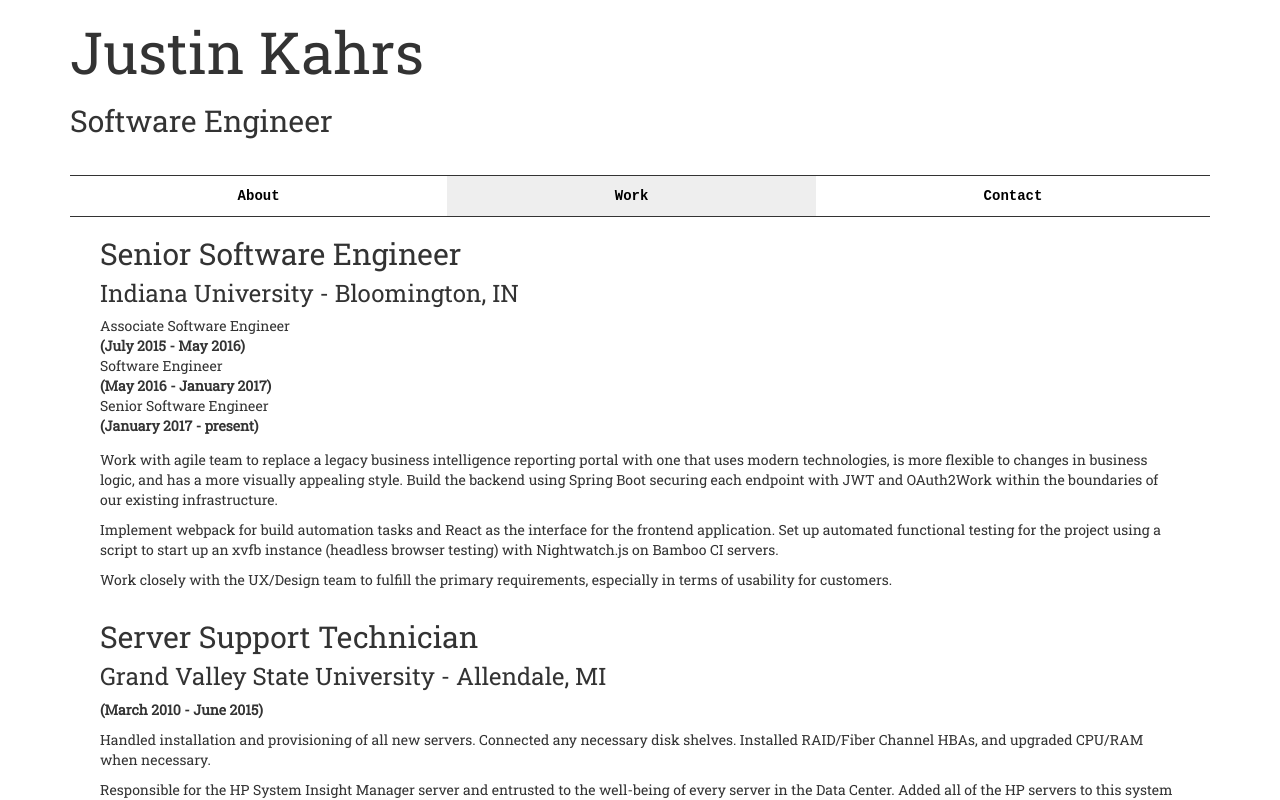
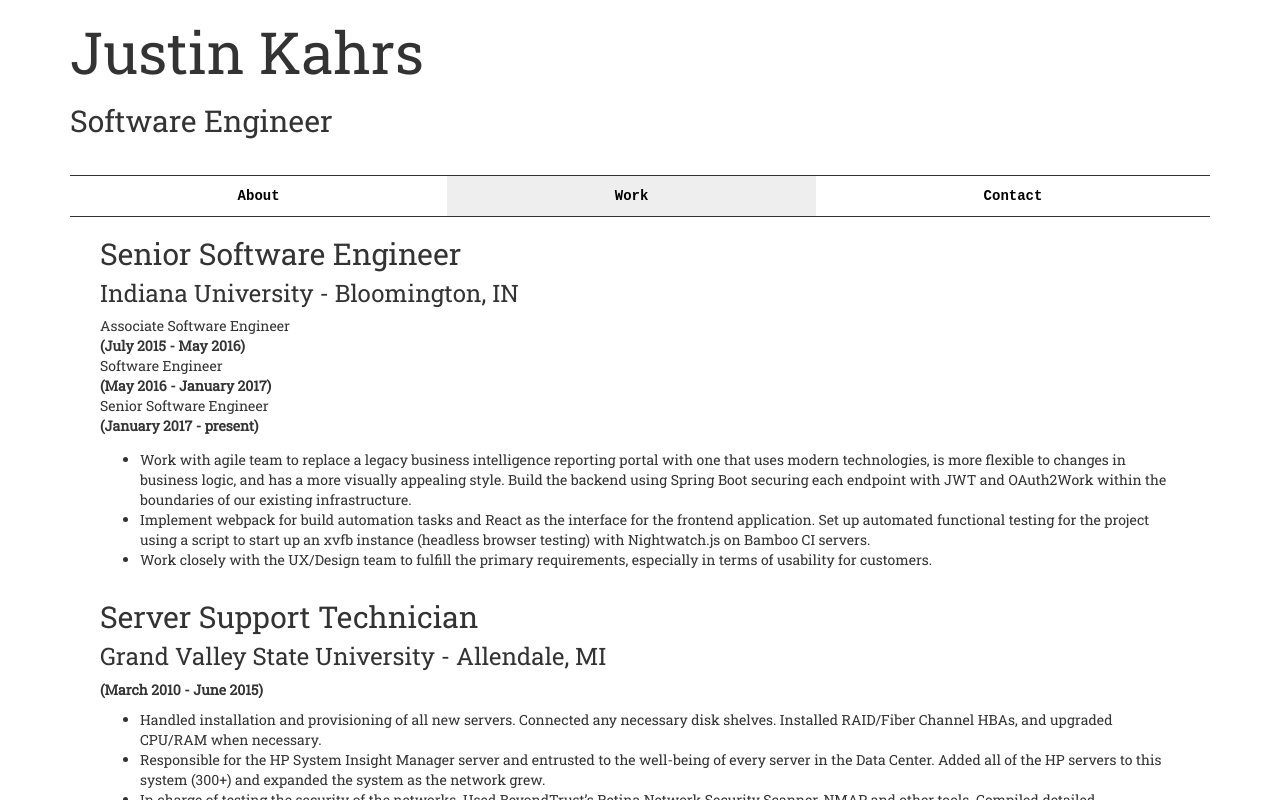
Before and after one commit to justinkahrs/portfolio, a React (Create React App) app: page / in a window 1280 px wide. Both pictures are taken after a click on the button "Work". Shown: the top 800 px of the page. Built offline with nearby package versions, Linux system fonts and the light colour scheme.

Commit message:
Update Work.js

```diff
--- a/src/components/work/Work.js
+++ b/src/components/work/Work.js
@@ -29,18 +29,18 @@
       }
     >
       <p>
-        Work with agile team to replace a legacy business intelligence
+		<ul>
+			<li>Work with agile team to replace a legacy business intelligence
         reporting portal with one that uses modern technologies, is more flexible to changes
         in business logic, and has a more visually appealing style. Build the backend using Spring Boot securing
-        each endpoint with JWT and OAuth2Work within the boundaries of our existing infrastructure.
-      </p>
-      <p>
-        Implement webpack for build automation tasks and React as
-        the interface for the frontend application. Set up automated functional testing for the project using a script to start up an xvfb instance (headless browser testing) with Nightwatch.js on Bamboo CI servers.
-      </p>
-      <p>
-        Work closely with the UX/Design team to fulfill the primary requirements, especially in terms of usability for customers.
-      </p>
+        each endpoint with JWT and OAuth2Work within the boundaries of our existing infrastructure.</li>
+
+			<li>Implement webpack for build automation tasks and React as
+        the interface for the frontend application. Set up automated functional testing for the project using a script to start up an xvfb instance (headless browser testing) with Nightwatch.js on Bamboo CI servers.</li>
+
+			<li>Work closely with the UX/Design team to fulfill the primary requirements, especially in terms of usability for customers.</li>
+		</ul>
+	  </p>
     </PromotionEntry>
     <Entry
       location="Grand Valley State University - Allendale, MI"
@@ -49,28 +49,24 @@
       endDate="June 2015"
     >
       <p>
-        Handled installation and provisioning of all new servers. Connected
-        any necessary disk shelves. Installed RAID/Fiber Channel HBAs, and upgraded CPU/RAM when necessary.
-      </p>
-      <p>
-        Responsible for the HP System Insight Manager server and entrusted to the well-being
+		<ul>
+			<li>Handled installation and provisioning of all new servers. Connected
+        any necessary disk shelves. Installed RAID/Fiber Channel HBAs, and upgraded CPU/RAM when necessary.</li>
+
+			<li>Responsible for the HP System Insight Manager server and entrusted to the well-being
         of every server in the Data Center. Added all of the HP servers to this system (300+) and expanded the
-         system as the network grew.
-      </p>
-      <p>
-        In charge of testing the security of the networks. Used BeyondTrust’s Retina Network Security Scanner,
+         system as the network grew.</li>
+
+			<li>In charge of testing the security of the networks. Used BeyondTrust’s Retina Network Security Scanner,
         NMAP and other tools. Compiled detailed vulnerability reports and assessed threats starting with the most
         pertinent (at the time, Heartbleed/Shellshock exploits) while working directly with the system administrator
-        to find the best course of remediation.
-      </p>
-      <p>
-		<ul>
-			<li></li>
-		</ul>
-        Maintained servers in the private secured environment and ensured they were all compliant with DSS 3.0
+        to find the best course of remediation.</li>
+
+			<li>Maintained servers in the private secured environment and ensured they were all compliant with DSS 3.0
         in order to process credit card information. Acquired some practice with PII (Personally Identifying Information)
         scanning, which looked for personal information such as SSNs on the network shares to reduce risk of
-        sensitive data loss.
+        sensitive data loss.</li>
+		</ul>
       </p>
     </Entry>
   </Col>
```
